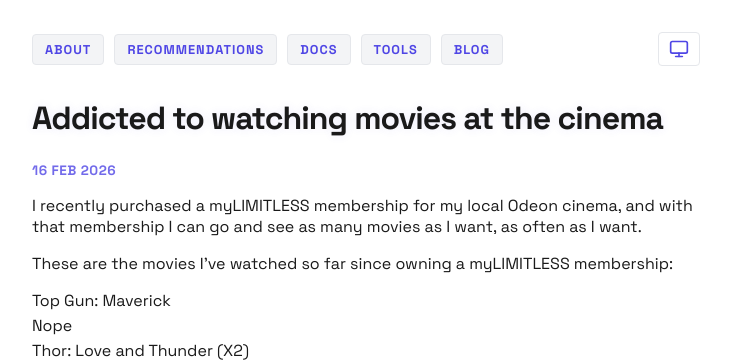
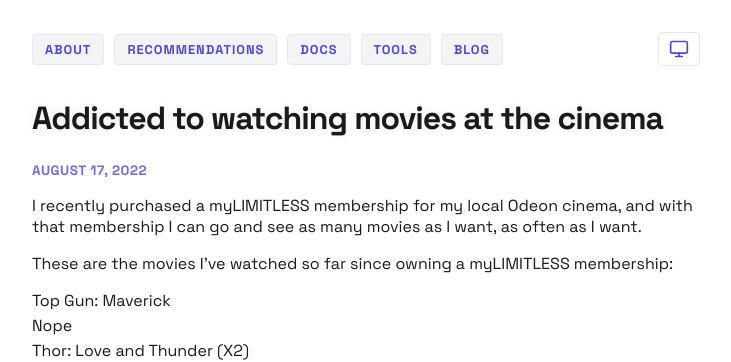
Before and after one commit to PASSK3YS/PASSK3YS.github.io, a Jekyll site: the page built from _posts/2022-08-16-addicted-to-watching-movies-at-the-cinema.md, in a window 1280 px wide. Shown: the top 362 px of the page, without its empty margins (274-1005 px from the left). Built offline with Jekyll 4.4.1, drawn with Linux system fonts in a browser that asks for light colours.

Commit message:
fix: blog entry date

```diff
--- a/_posts/2022-08-16-addicted-to-watching-movies-at-the-cinema.md
+++ b/_posts/2022-08-16-addicted-to-watching-movies-at-the-cinema.md
@@ -6,7 +6,7 @@
 
 # Addicted to watching movies at the cinema
 
-<div class="meta">16 Feb 2026</div>
+<div class="meta">August 17, 2022</div>
 
 I recently purchased a myLIMITLESS membership for my local Odeon cinema, and with that membership I can go and see as many movies as I want, as often as I want.
 
```
